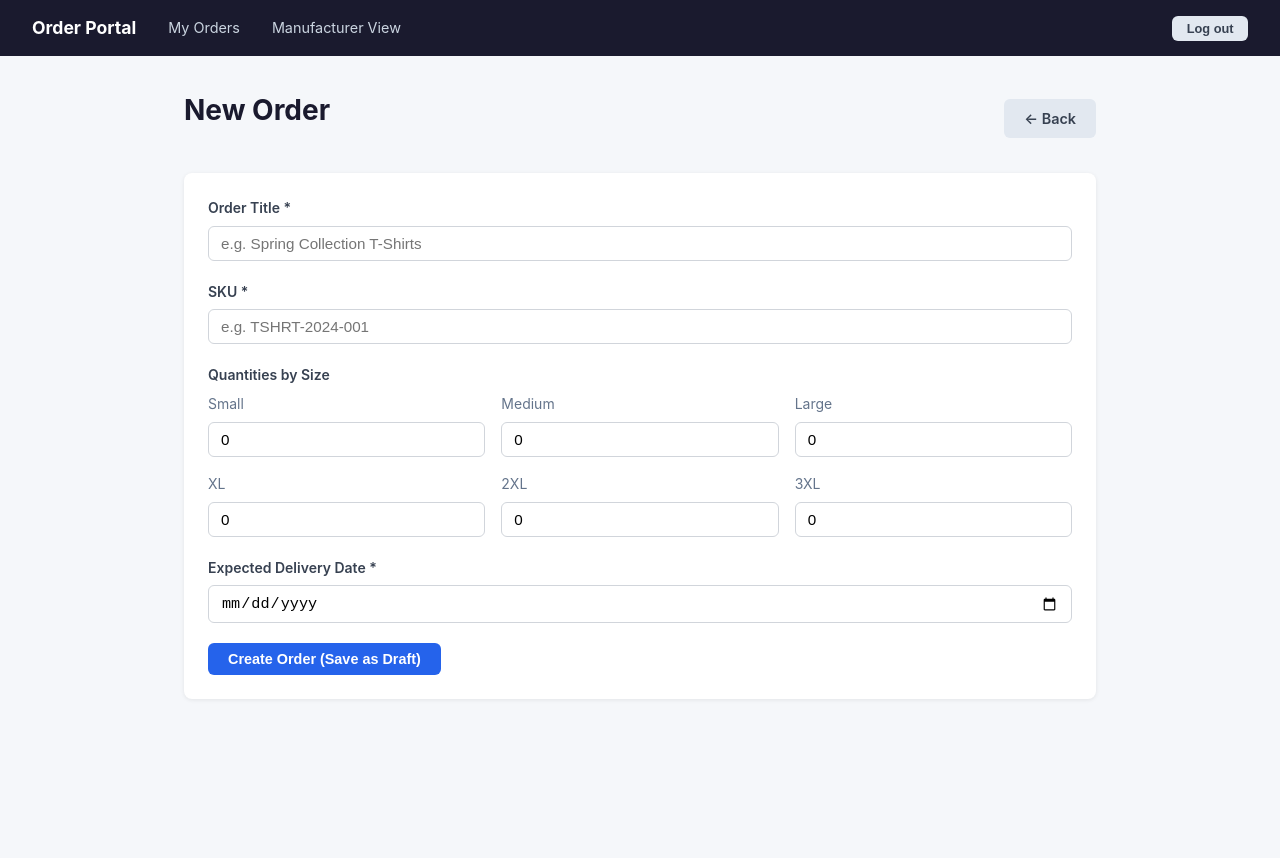
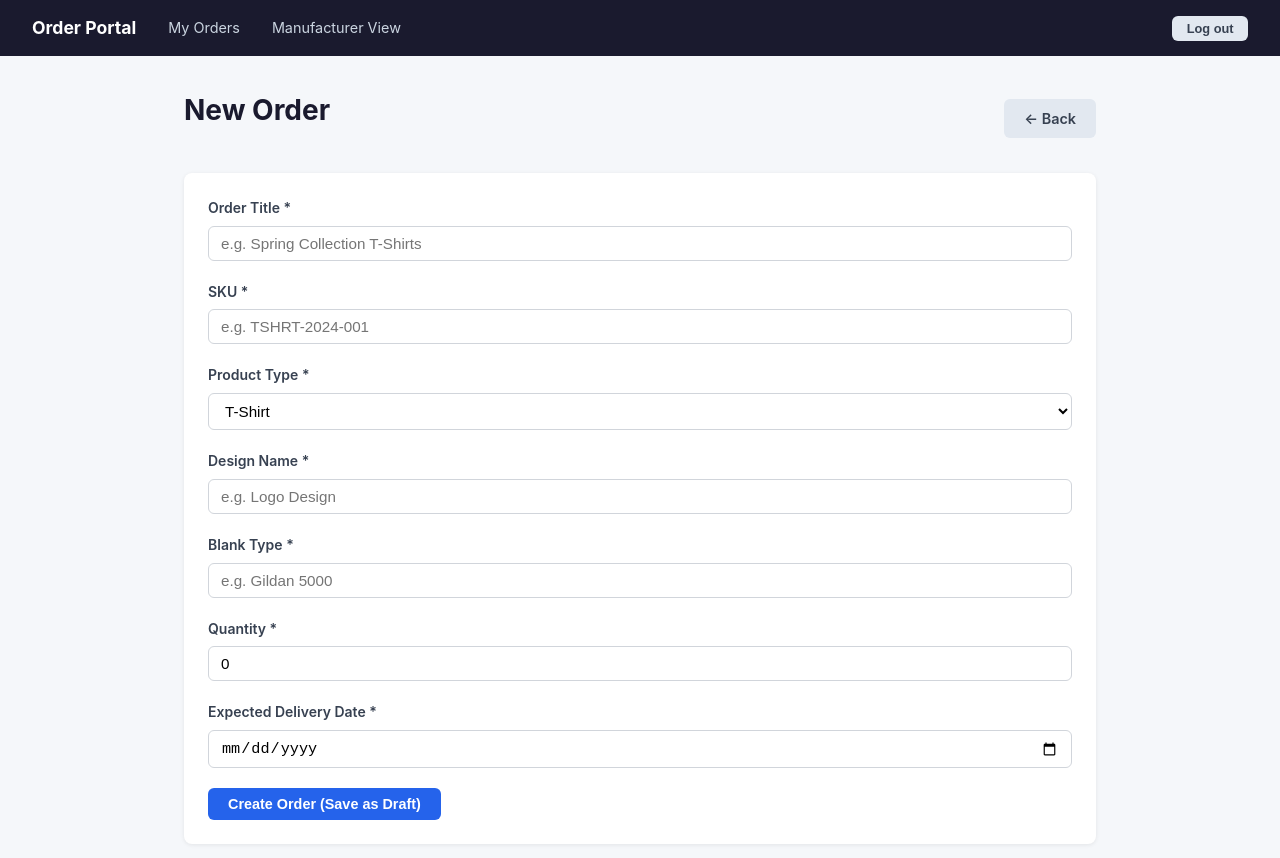
Before and after one commit to mattvip/order-portal, a Next.js app: page /orders/new in a window 1280 px wide. Shown: the top 858 px of the page. Before the commit the page ends 800 px from the top, so only its background shows below. Built offline with nearby package versions, Linux system fonts and the light colour scheme.

Commit message:
Refactor NewOrderPage to use productType and itemQuantity

```diff
--- a/src/app/orders/new/page.tsx
+++ b/src/app/orders/new/page.tsx
@@ -3,15 +3,6 @@
 import { useState } from 'react'
 import { useRouter } from 'next/navigation'
 import Link from 'next/link'
-
-const SIZE_LABELS: Record<string, string> = {
-  qtySmall: 'Small',
-  qtyMedium: 'Medium',
-  qtyLarge: 'Large',
-  qtyXL: 'XL',
-  qty2X: '2XL',
-  qty3X: '3XL',
-}
 
 export default function NewOrderPage() {
   const router = useRouter()
@@ -21,16 +12,14 @@ export default function NewOrderPage() {
   const [form, setForm] = useState({
     title: '',
     sku: '',
-    qtySmall: '0',
-    qtyMedium: '0',
-    qtyLarge: '0',
-    qtyXL: '0',
-    qty2X: '0',
-    qty3X: '0',
+    productType: 'TShirt',
+    designName: '',
+    blankType: '',
+    itemQuantity: '0',
     expectedDate: '',
   })
 
-  function handleChange(e: React.ChangeEvent<HTMLInputElement>) {
+  function handleChange(e: React.ChangeEvent<HTMLInputElement | HTMLSelectElement>) {
     setForm(prev => ({ ...prev, [e.target.name]: e.target.value }))
   }
 
@@ -42,12 +31,10 @@ export default function NewOrderPage() {
     const body = {
       title: form.title,
       sku: form.sku,
-      qtySmall: parseInt(form.qtySmall, 10),
-      qtyMedium: parseInt(form.qtyMedium, 10),
-      qtyLarge: parseInt(form.qtyLarge, 10),
-      qtyXL: parseInt(form.qtyXL, 10),
-      qty2X: parseInt(form.qty2X, 10),
-      qty3X: parseInt(form.qty3X, 10),
+      productType: form.productType,
+      designName: form.designName,
+      blankType: form.blankType,
+      itemQuantity: parseInt(form.itemQuantity, 10),
       expectedDate: form.expectedDate,
     }
 
@@ -81,27 +68,53 @@ export default function NewOrderPage() {
             <label htmlFor="title">Order Title *</label>
             <input id="title" name="title" type="text" value={form.title} onChange={handleChange} placeholder="e.g. Spring Collection T-Shirts" required />
           </div>
+
           <div className="form-group">
             <label htmlFor="sku">SKU *</label>
             <input id="sku" name="sku" type="text" value={form.sku} onChange={handleChange} placeholder="e.g. TSHRT-2024-001" required />
           </div>
+
           <div className="form-group">
-            <label>Quantities by Size</label>
-            <div className="qty-grid">
-              {(['qtySmall', 'qtyMedium', 'qtyLarge', 'qtyXL', 'qty2X', 'qty3X'] as const).map(field => (
-                <div key={field}>
-                  <label htmlFor={field} style={{ fontWeight: 'normal', color: '#64748b' }}>
-                    {SIZE_LABELS[field]}
-                  </label>
-                  <input id={field} name={field} type="number" min="0" value={form[field]} onChange={handleChange} />
-                </div>
-              ))}
+            <label htmlFor="productType">Product Type *</label>
+            <select id="productType" name="productType" value={form.productType} onChange={handleChange} required>
+              <option value="TShirt">T-Shirt</option>
+              <option value="Hat">Hat</option>
+              <option value="Diecast">Diecast</option>
+              <option value="Other">Other</option>
+            </select>
+          </div>
+
+          {form.productType === 'TShirt' && (
+            <>
+              <div className="form-group">
+                <label htmlFor="designName">Design Name *</label>
+                <input id="designName" name="designName" type="text" value={form.designName} onChange={handleChange} placeholder="e.g. Logo Design" required />
+              </div>
+
+              <div className="form-group">
+                <label htmlFor="blankType">Blank Type *</label>
+                <input id="blankType" name="blankType" type="text" value={form.blankType} onChange={handleChange} placeholder="e.g. Gildan 5000" required />
+              </div>
+            </>
+          )}
+
+          {(form.productType === 'Hat' || form.productType === 'Diecast') && (
+            <div className="form-group">
+              <label htmlFor="blankType">Blank Type</label>
+              <input id="blankType" name="blankType" type="text" value={form.blankType} onChange={handleChange} placeholder="e.g. 6-panel cap" />
             </div>
+          )}
+
+          <div className="form-group">
+            <label htmlFor="itemQuantity">Quantity *</label>
+            <input id="itemQuantity" name="itemQuantity" type="number" min="1" value={form.itemQuantity} onChange={handleChange} required />
           </div>
+
           <div className="form-group">
             <label htmlFor="expectedDate">Expected Delivery Date *</label>
             <input id="expectedDate" name="expectedDate" type="date" value={form.expectedDate} onChange={handleChange} required />
           </div>
+
           <div className="btn-gap">
             <button type="submit" className="btn btn-primary" disabled={submitting}>
               {submitting ? 'Creating…' : 'Create Order (Save as Draft)'}
```
